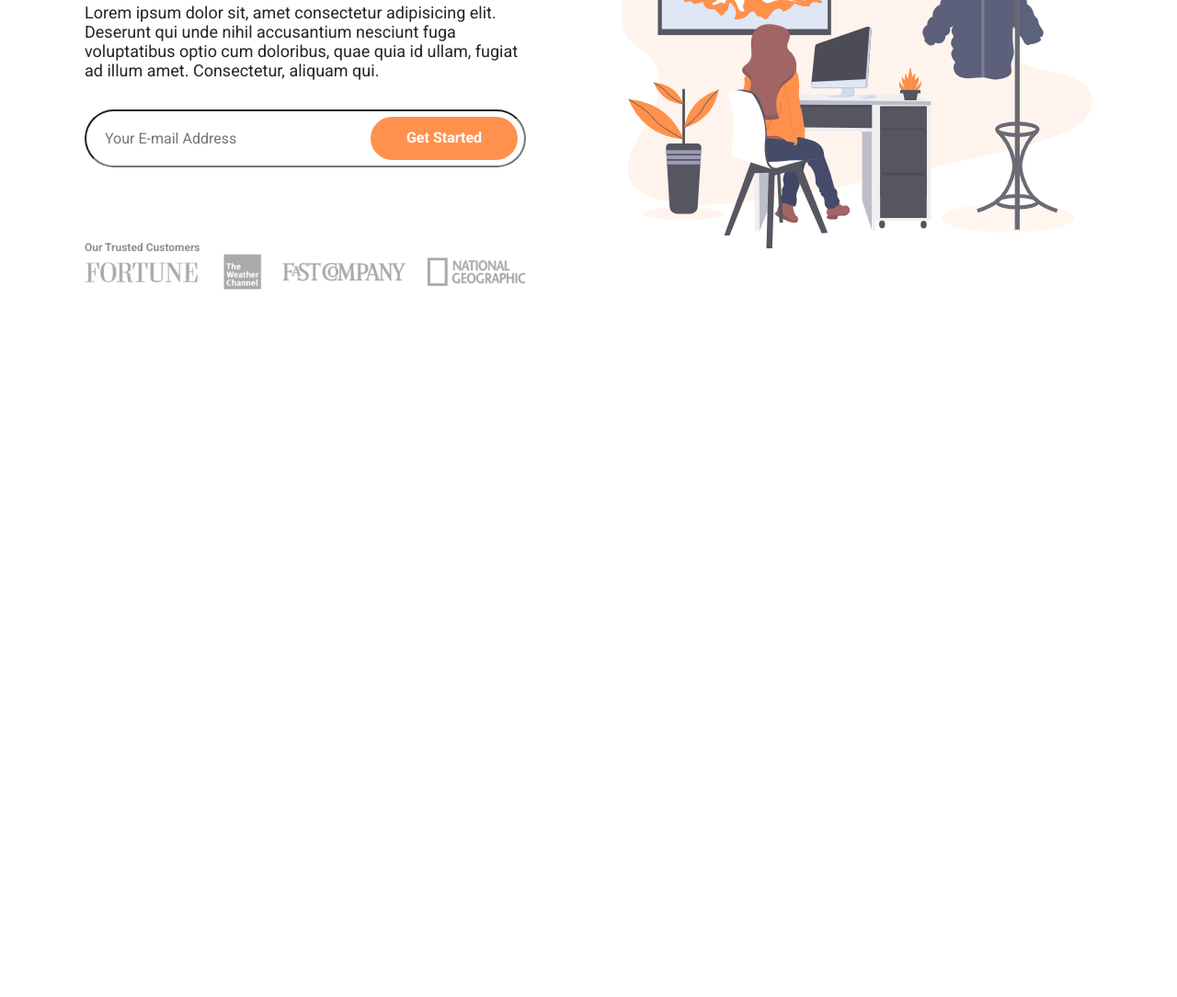
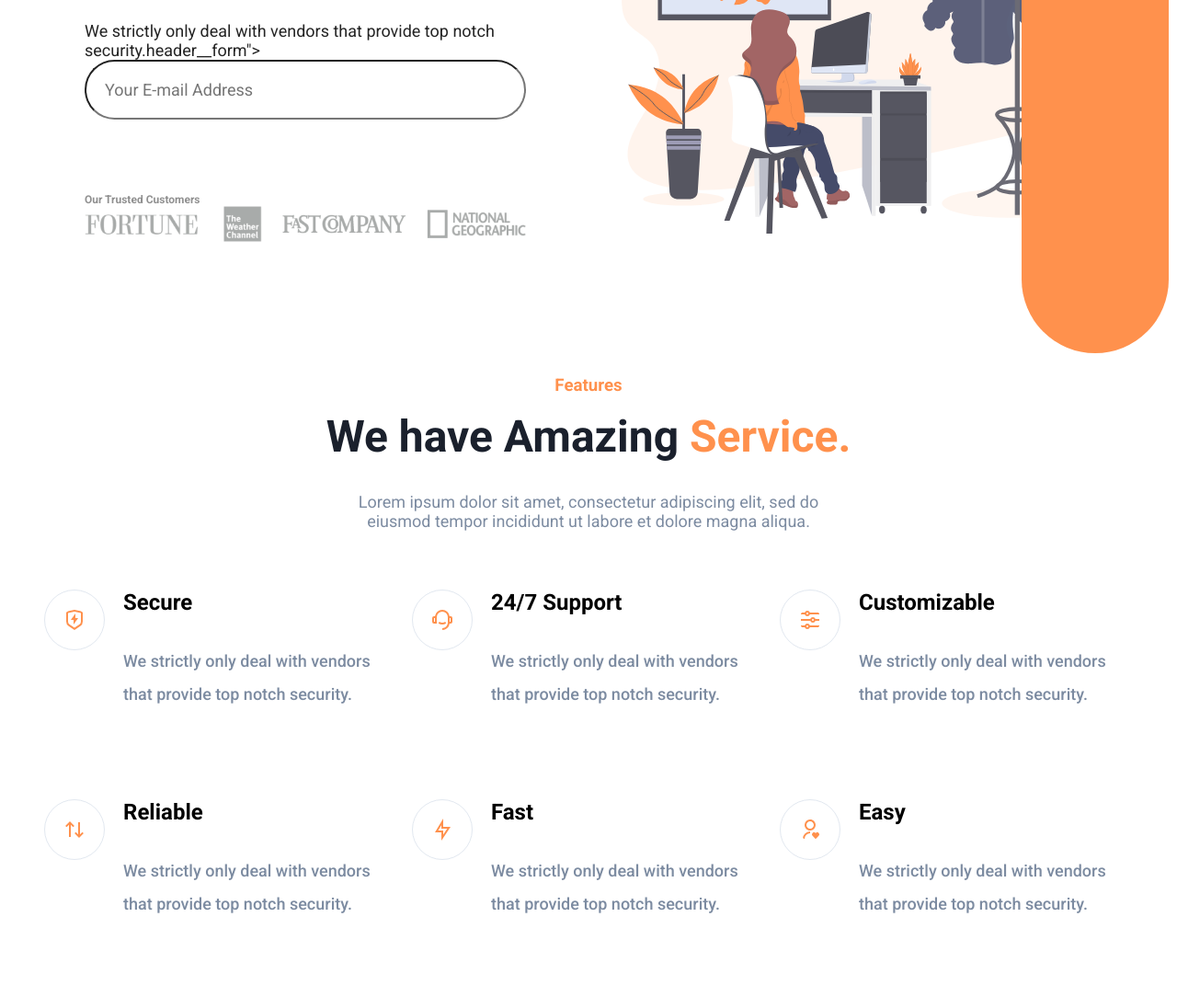
Before and after one commit to salih-b/treact-variant, a plain HTML site: page index.html in a window 1280 px wide. Shown: the part 408-1492 px from the top of the page at 92% size. Before the commit the page ends 856 px from the top, so only its background shows below. Drawn offline with Linux system fonts and the light colour scheme; a web font is replaced by a local one.

Commit message:
adding assets and complete features section desktop design

```diff
--- a/index.html
+++ b/index.html
@@ -39,10 +39,7 @@
                         <h1 class="header__title">Beautiful React<br>Template
                             <span class="colored-text">for you.</span>
                         </h1>
-                        <p class="header__para">Lorem ipsum dolor sit, amet consectetur adipisicing elit. Deserunt qui unde nihil accusantium nesciunt fuga voluptatibus optio cum doloribus, quae
-                             quia id ullam, fugiat ad illum amet. Consectetur, aliquam qui.
-                        </p>
-                        <form action="" class="header__form">
+                        <p class="header__para">We strictly only deal with vendors that provide top notch security.header__form">
                             <input type="email" class="header__input" placeholder="Your E-mail Address">
                             <button type="submit" class="header__btn">Get Started</button>
                         </form>
@@ -57,6 +54,82 @@
                         </figure>
                     </div>
                 </header>
+            </div>
+        </div>
+    </section>
+
+    <section id="features">
+        <div class="container">
+            <div class="row">
+                <div class="section__description">
+                    <h3 class="section__label colored-text">Features</h3>
+                    <h1 class="section__title">We have Amazing <span class="colored-text">Service.</span></h1>
+                    <p class="section__description--para">
+                        Lorem ipsum dolor sit amet, consectetur adipiscing elit, sed do eiusmod tempor incididunt ut labore et dolore magna aliqua.
+                    </p>
+                </div>
+                <div class="features__content">
+                    <div class="feature">
+                        <figure class="feature__icon--wrapper">
+                            <img src="./assets/shield-icon.svg" alt class="feature__icon"="shield icon">
+                        </figure>
+                        <div class="feature__description">
+                            <h3 class="feature__description--title">Secure</h3>
+                            <p class="feature__description--para">We strictly only deal with vendors that provide top notch security.
+                            </p>
+                        </div>
+                    </div>
+                    <div class="feature">
+                        <figure class="feature__icon--wrapper">
+                            <img src="./assets/support-icon.svg" al class="feature__icon"t="support icon">
+                        </figure>
+                        <div class="feature__description">
+                            <h3 class="feature__description--title">24/7 Support</h3>
+                            <p class="feature__description--para">We strictly only deal with vendors that provide top notch security.
+                            </p>
+                        </div>
+                    </div>
+                    <div class="feature">
+                        <figure class="feature__icon--wrapper">
+                            <img src="./assets/setting-icon.svg" al class="feature__icon"t="customize icon">
+                        </figure>
+                        <div class="feature__description">
+                            <h3 class="feature__description--title">Customizable</h3>
+                            <p class="feature__description--para">We strictly only deal with vendors that provide top notch security.
+                            </p>
+                        </div>
+                    </div>
+                    <div class="feature">
+                        <figure class="feature__icon--wrapper">
+                            <img src="./assets/up-down-icon.svg" al class="feature__icon"t="reliability icon">
+                        </figure>
+                        <div class="feature__description">
+                            <h3 class="feature__description--title">Reliable</h3>
+                            <p class="feature__description--para">We strictly only deal with vendors that provide top notch security.
+                            </p>
+                        </div>
+                    </div>
+                    <div class="feature">
+                        <figure class="feature__icon--wrapper">
+                            <img src="./assets/bolt-icon.svg" class="feature__icon alt="bolt icon">
+                        </figure>
+                        <div class="feature__description">
+                            <h3 class="feature__description--title">Fast</h3>
+                            <p class="feature__description--para">We strictly only deal with vendors that provide top notch security.
+                            </p>
+                        </div>
+                    </div>
+                    <div class="feature">
+                        <figure class="feature__icon--wrapper">
+                            <img src="./assets/user-heart-icon.svg" class="feature__icon" alt="ease of heart icon">
+                        </figure>
+                        <div class="feature__description">
+                            <h3 class="feature__description--title">Easy</h3>
+                            <p class="feature__description--para">We strictly only deal with vendors that provide top notch security.
+                            </p>
+                        </div>
+                    </div>
+                </div>
             </div>
         </div>
     </section>
@@ -103,13 +176,6 @@
             </div>
         </div>
     </section>
-    <section id="section-name">
-        <div class="container">
-            <div class="row">
-
-            </div>
-        </div>
-    </section>
 
 </body>
 </html>
--- a/style.css
+++ b/style.css
@@ -27,7 +27,7 @@
 }
 
 #landing{
-    padding:2rem;
+    padding:1rem;
     height: 100vh;
 }
 
@@ -36,6 +36,10 @@ nav{
     justify-content: space-between;
     align-items: center;
     height: 10vh;
+}
+
+section{
+    padding: 1rem 0;
 }
 
 ul{
@@ -59,7 +63,6 @@ button{
 h1{
     font-size: 3rem;
     color: #1A202C;
-    margin-bottom: 2rem;
 }
 
 p{
@@ -175,3 +178,61 @@ header{
 .header__customer-img--wrapper{
     margin-top: 5rem;
 }
+
+/* SECTION DESCRIPTIONS */
+
+.section__description{
+    display: flex;
+    flex-direction: column;
+    align-items: center;
+    justify-content: center;
+    text-align: center;
+}
+
+.section__label{
+    font-weight: 700;
+    margin-bottom: 1rem;
+}
+
+.section__description--para{
+    max-width: 45%;
+    color: rgb(124 139 161);
+}
+
+/* FEATURES */
+
+.features__content{
+    display: flex;
+    justify-content: center;
+    align-items: center;
+    flex-wrap: wrap;
+}
+
+.feature{
+    width: calc(100% / 3);
+    display: flex;
+    align-items: start;
+    justify-content: center;
+    padding: 2rem 0.5rem;
+}
+
+.feature__icon{
+    padding: 1.25rem;
+    border: #e2e8f0 1px solid;
+    border-radius: 100%;
+}
+
+.feature__description{
+    margin-left: 1.25rem;
+}
+
+.feature__description--title{
+    font-size: 1.5rem;
+    font-weight: 700;
+}
+
+.feature__description--para{
+    font-weight: 500;
+    line-height: 2;
+    color: rgb(124 139 161);
+}
```
Also changed, not shown: assets/bolt-icon.svg (added), assets/love-connect-img.svg (added), assets/presentation-img.svg (added), assets/setting-icon.svg (added), assets/shield-icon.svg (added), assets/support-icon.svg (added), assets/treact-landing-screenshot.png (added), assets/treact-laptop-view.png (added), assets/up-down-icon.svg (added), assets/user-heart-icon.svg (added).
